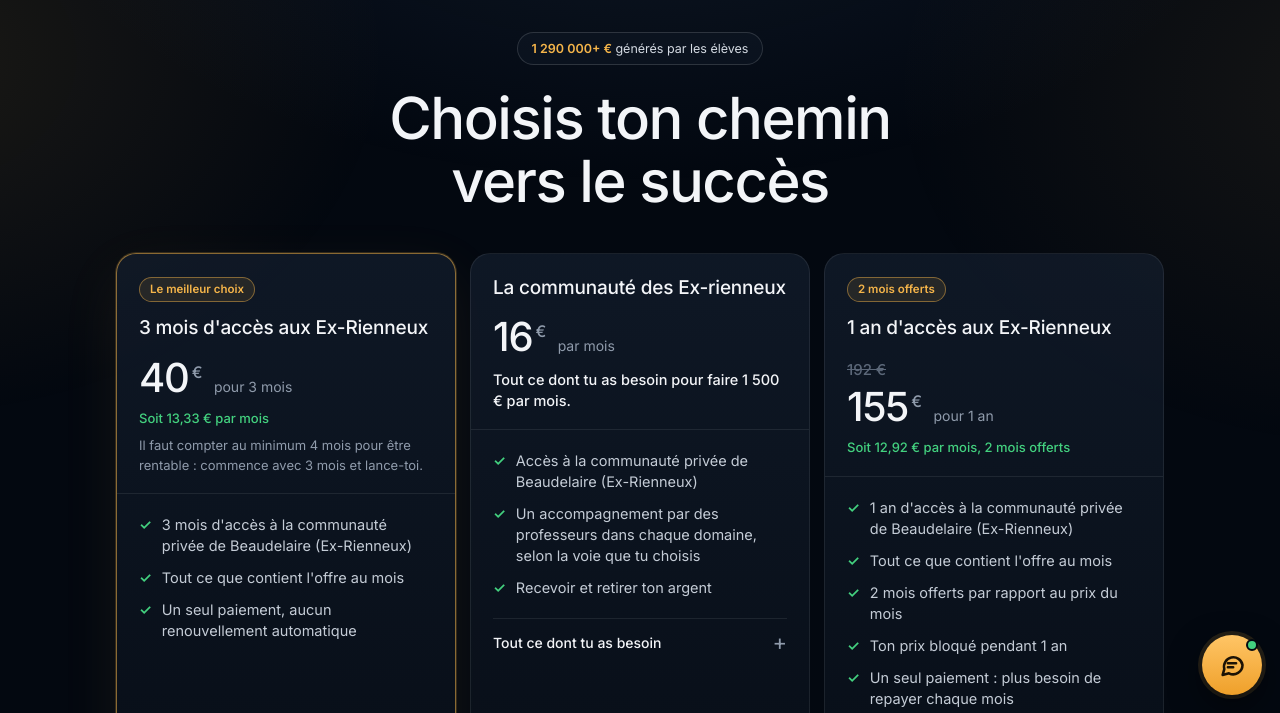
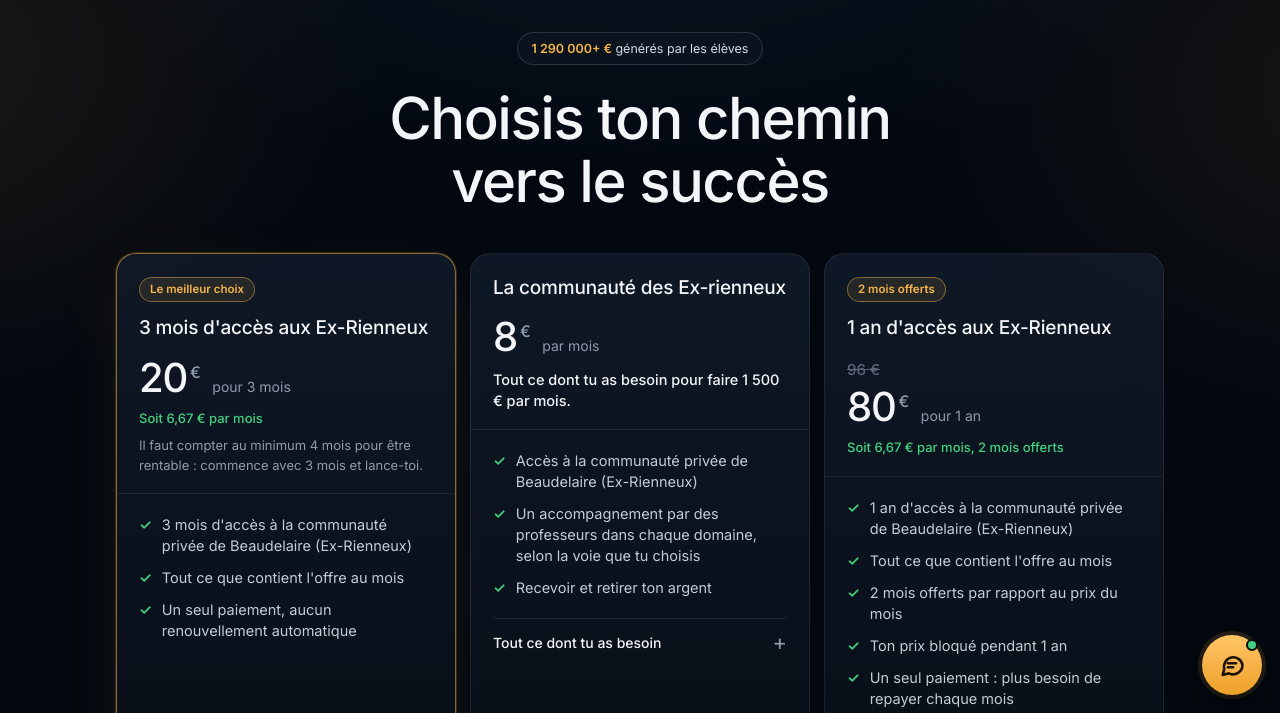
Before and after one commit to bellomcontact-design/beaudelaire-consulting, a plain HTML site: page checkout.html in a window 1280 px wide. Shown: the part 87-800 px from the top of the page. Drawn offline with Linux system fonts and the light colour scheme; no server answers; a web font is replaced by a local one.

Commit message:
Site : mise à jour (14/11 10:13)

```diff
--- a/checkout.html
+++ b/checkout.html
@@ -1035,6 +1035,7 @@ applyDevise();
   /* Les euros viennent du bot quand il les donne (14/11/2026) : le prix de la
      carte en Europe ne suit pas forcément le F CFA. */
   if(d.eur){
+   if(window.PRIX_EU){['mois','trimestre','annuel'].forEach(function(k){ if(d.eur[k]>0) PRIX_EU[k]=d.eur[k]; });}
    ['mois','trimestre','annuel'].forEach(function(k){ if(d.eur[k]>0) document.querySelectorAll('.pprice[data-offre="'+k+'"]').forEach(function(el){ el.setAttribute('data-eur',String(d.eur[k])); }); });
    var pe=document.getElementById('o12plein'); if(pe&&d.eur.mois>0) pe.setAttribute('data-eur',String(Math.round(d.eur.mois*12)));
   }
@@ -1276,7 +1277,7 @@ document.addEventListener('keydown', function(e){ if(e.key==='Escape') fermeMenu
 
 <!-- ZONE (06/11/2026) : comme /exrienneux. Afrique → prix en F CFA et un seul bouton
      « Payer en mobile money » ; la carte et la crypto restent derrière un petit « ? ».
-     Europe et reste du monde → prix en euros (16 / 40 / 155 €), paiement par carte,
+     Europe et reste du monde → prix en euros (8 / 20 / 80 €, lus sur le bot), paiement par carte,
      la crypto derrière le « ? ». Le pays vient de /api/pays (Vercel), sinon du fuseau.
      Le choix manuel est partagé avec /exrienneux (localStorage exr_zone). -->
 <style>
@@ -1294,7 +1295,7 @@ document.addEventListener('keydown', function(e){ if(e.key==='Escape') fermeMenu
 <script>
 (function(){
  var AFRIQUE='DZ AO BJ BW BF BI CV CM CF TD KM CG CD CI DJ EG GQ ER SZ ET GA GM GH GN GW KE LS LR LY MG MW ML MR MU YT MA MZ NA NE NG RE RW SH ST SN SC SL SO ZA SS SD TZ TG TN UG EH ZM ZW'.split(' ');
- var PRIX_EU={mois:16,trimestre:40,annuel:155};
+ var PRIX_EU={mois:8,trimestre:20,annuel:80}; window.PRIX_EU=PRIX_EU;
  var ZONE='AF';
  function lire(k){try{return localStorage.getItem(k);}catch(e){return null;}}
  function ecrire(k,v){try{localStorage.setItem(k,v);}catch(e){}}
```
